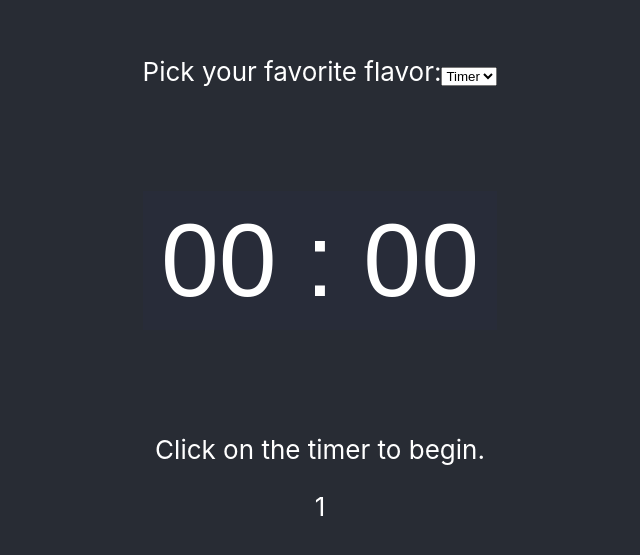
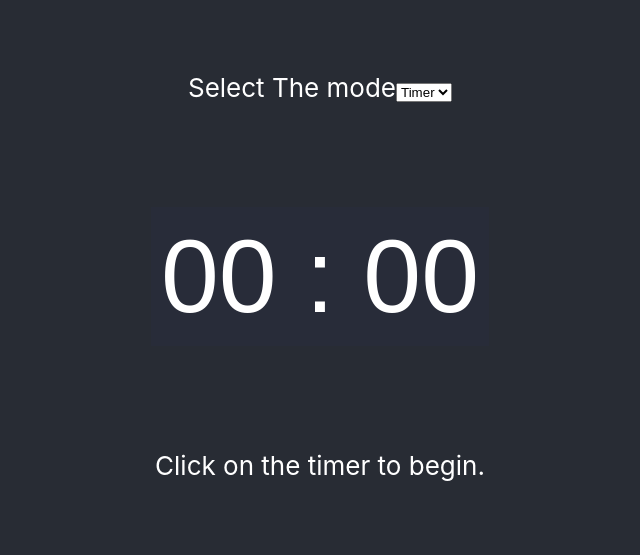
Before and after one commit to 076bct082Suban/pomdoro, a React (Create React App) app: page / in a window 1280 px wide. Shown: the part 111-666 px from the top of the page, without its empty margins (320-960 px from the left). Built offline with nearby package versions, Linux system fonts and the light colour scheme.

Commit message:
state lifted up

```diff
--- a/src/App.js
+++ b/src/App.js
@@ -29,7 +29,7 @@ class ModeForm extends React.Component {
       <div>
         <form onSubmit={this.handleSubmit}>
           <label>
-          Pick your favorite flavor:
+          Select The mode
           <select value={this.state.value} onChange={this.handleChange}>
             <option value={1}>Timer</option>
             <option value={2}>Pom</option>
@@ -41,40 +41,30 @@ class ModeForm extends React.Component {
   }
 }
 
+let cron;
+
 class Pomodoro extends React.Component {
   constructor(props){
     super(props)
+    let mode = localStorage.getItem("Pomodoro_Mode") || 1;
     this.state = {
-      mode: localStorage.getItem("Pomodoro_Mode") || 1,
+      mode: mode,
+      running: false,
+      started: false,
+      clock: ((mode === 1) ? 0 : 1500),
+      time: ((mode === 1) ? "00 : 00" : "25 : 00"),
+
     }
     // this.handleModeChange = this.handleModeChange.bind(this);
   }
   handleModeChange = (newMode) => {
-    this.setState({mode: newMode,});
+    this.Pause();
+    this.setState({mode: newMode,running: false, started: false,
+      clock: (newMode === 1) ? 0 : 1500,
+      time: (newMode === 1) ? "00 : 00" : "25 : 00",
+    });
+
   }
-
-  render(){
-    return (
-      <div>
-        <ModeForm currentMode={this.state.mode} handleModeChange={(newMode) => this.handleModeChange(newMode)}/>
-        <Timer mode={this.state.mode}/>
-        {this.state.mode}
-      </div>
-    )
-  }
-}
-let cron;
-class Timer extends React.Component {
-  constructor(props){
-    super(props);
-    this.state = {
-      running: false,
-      started: false,
-      clock: ((this.props.mode === 1) ? 0 : 1500),
-      time: ((this.props.mode === 1) ? "00 : 00" : "25 : 00"),
-    }
-  }
-
   handleClick(){
     if(this.state.running){
       this.Pause();
@@ -86,16 +76,15 @@ class Timer extends React.Component {
       return;
     }
   }
-
   Reset(){
-    if(this.props.mode === 1)
-      this.setState({time: "00 : 00", clock: 0, running: false});
+    if(this.state.mode === 1)
+      this.setState({time: "00 : 00", clock: 0, running: false, started: false});
     else
-      this.setState({time: "25 : 00", clock: 0, running: false});
+      this.setState({time: "25 : 00", clock: 1500, running: false, started: false});
     this.Pause();
   }
   Update(){
-    if(this.props.mode === 1)
+    if(this.state.mode === 1)
       this.setState({clock: (this.state.clock + 1), });
     else
       this.setState({clock: (this.state.clock - 1), });
@@ -118,10 +107,27 @@ class Timer extends React.Component {
   render(){
     return (
       <div>
-      <Clock time={this.state.time} onClick={() => this.handleClick()}/>
+        <ModeForm
+          currentMode={this.state.mode}
+          handleModeChange={(newMode) => this.handleModeChange(newMode)}
+         />
+        <Timer
+          mode={this.state.mode}
+          handleClick={() => this.handleClick()}
+          time={this.state.time}
+        />
+      </div>
+    )
+  }
+}
+class Timer extends React.Component {
+  render(){
+    return (
+      <div>
+      <Clock time={this.props.time} onClick={() => this.props.handleClick()}/>
       {
-        !this.state.running && this.state.started
-        ? <Reset reset={()=> this.Reset()}/>
+        !this.props.running && this.props.started
+        ? <Reset reset={()=> this.props.Reset()}/>
         : <p>Click on the timer to begin.</p>
       }
       </div>
```
